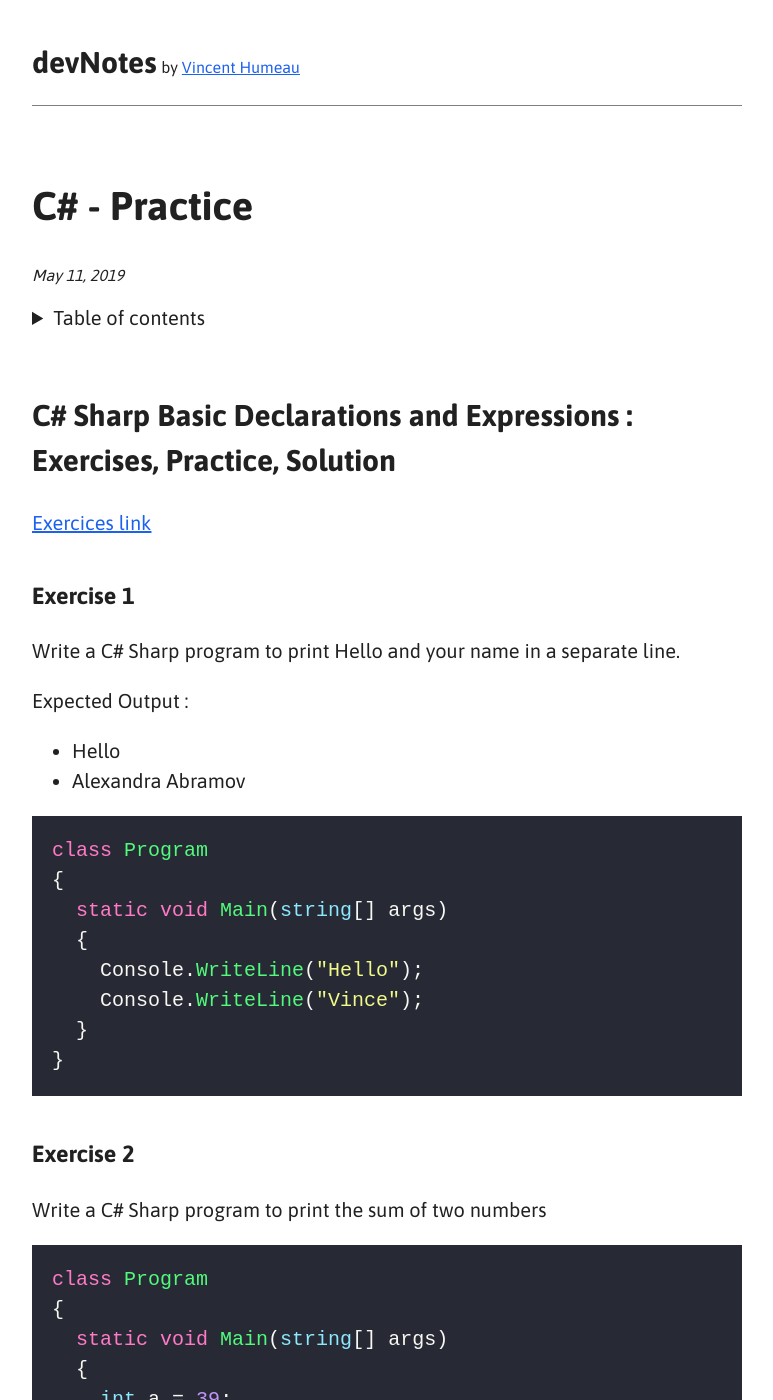
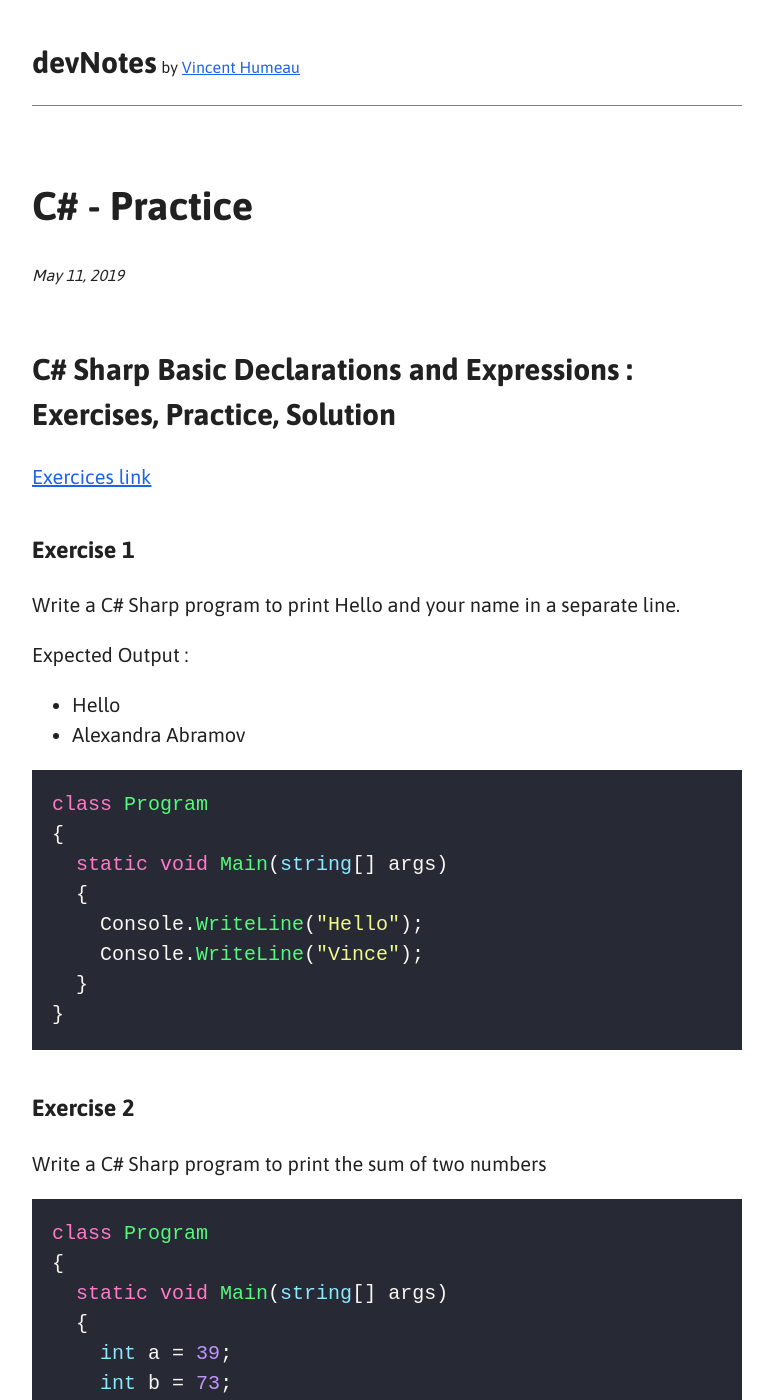
Before and after one commit to vinceumo/devNotes, a Jekyll site: the page built from _posts/dotnet/2019-05-11-c-practice.md, in a window 1280 px wide and 1400 px high. Shown: the whole window, without its empty margins (253-1026 px from the left). Built offline with Jekyll 4.4.1, drawn with Linux system fonts in a browser that asks for light colours; a script that is not in the unit is left out.

Commit message:
Update from Forestry.io Vincent Humeau updated _posts/dotnet/2019-05-11-c-practice.md

```diff
--- a/_posts/dotnet/2019-05-11-c-practice.md
+++ b/_posts/dotnet/2019-05-11-c-practice.md
@@ -8,73 +8,6 @@ categories:
 canonical: ''
 
 ---
-<details>
-<summary>Table of contents</summary>
-* [C# Sharp Basic Declarations and Expressions : Exercises, Practice, Solution](#c-sharp-basic-declarations-and-expressions--exercises-practice-solution)
-  * [Exercise 1](#exercise-1)
-  * [Exercise 2](#exercise-2)
-  * [Exercise 3](#exercise-3)
-  * [Exercise 4](#exercise-4)
-  * [Exercise 5](#exercise-5)
-  * [Exercise 6](#exercise-6)
-  * [Exercise 7](#exercise-7)
-  * [Exercise 8](#exercise-8)
-  * [Exercise 9](#exercise-9)
-  * [Exercise 10](#exercise-10)
-  * [Exercise 11](#exercise-11)
-  * [Exercise 12](#exercise-12)
-  * [Exercise 13](#exercise-13)
-  * [Exercise 14](#exercise-14)
-  * [Exercise 15](#exercise-15)
-  * [Exercise 16](#exercise-16)
-  * [Exercise 17](#exercise-17)
-  * [Exercise 18](#exercise-18)
-  * [Exercise 19](#exercise-19)
-  * [Exercise 20](#exercise-20)
-  * [Exercise 21](#exercise-21)
-  * [Exercise 22](#exercise-22)
-  * [Exercise 23](#exercise-23)
-  * [Exercise 24](#exercise-24)
-  * [Exercise 25](#exercise-25)
-  * [Exercise 26](#exercise-26)
-  * [Exercise 27](#exercise-27)
-  * [Exercise 28](#exercise-28)
-  * [Exercise 29](#exercise-29)
-  * [Exercise 30](#exercise-30)
-  * [Exercise 31](#exercise-31)
-  * [Exercise 32](#exercise-32)
-  * [Exercise 33](#exercise-33)
-  * [Exercise 34](#exercise-34)
-  * [Exercise 35](#exercise-35)
-  * [Exercise 36](#exercise-36)
-  * [Exercise 37](#exercise-37)
-  * [Exercise 38](#exercise-38)
-  * [Exercise 39](#exercise-39)
-  * [Exercise 40](#exercise-40)
-  * [Exercise 41](#exercise-41)
-  * [Exercise 42](#exercise-42)
-  * [Exercise 43](#exercise-43)
-  * [Exercise 44](#exercise-44)
-  * [Exercise 45](#exercise-45)
-  * [Exercise 46](#exercise-46)
-  * [Exercise 47](#exercise-47)
-  * [Exercise 48](#exercise-48)
-  * [Exercise 49](#exercise-49)
-  * [Exercise 50](#exercise-50)
-  * [Exercise 51](#exercise-51)
-  * [Exercise 52](#exercise-52)
-  * [Exercise 53](#exercise-53)
-  * [Exercise 54](#exercise-54)
-  * [Exercise 55](#exercise-55)
-  * [Exercise 56](#exercise-56)
-  * [Exercise 57](#exercise-57)
-  * [Exercise 58](#exercise-58)
-  * [Exercise 59](#exercise-59)
-  * [Exercise 60](#exercise-60)
-  * [Exercise 61](#exercise-61)
-  * [Exercise 62](#exercise-62)
-</details>
-
 ## C# Sharp Basic Declarations and Expressions : Exercises, Practice, Solution
 
 [Exercices link](https://www.w3resource.com/csharp-exercises/basic/index.php)
```
